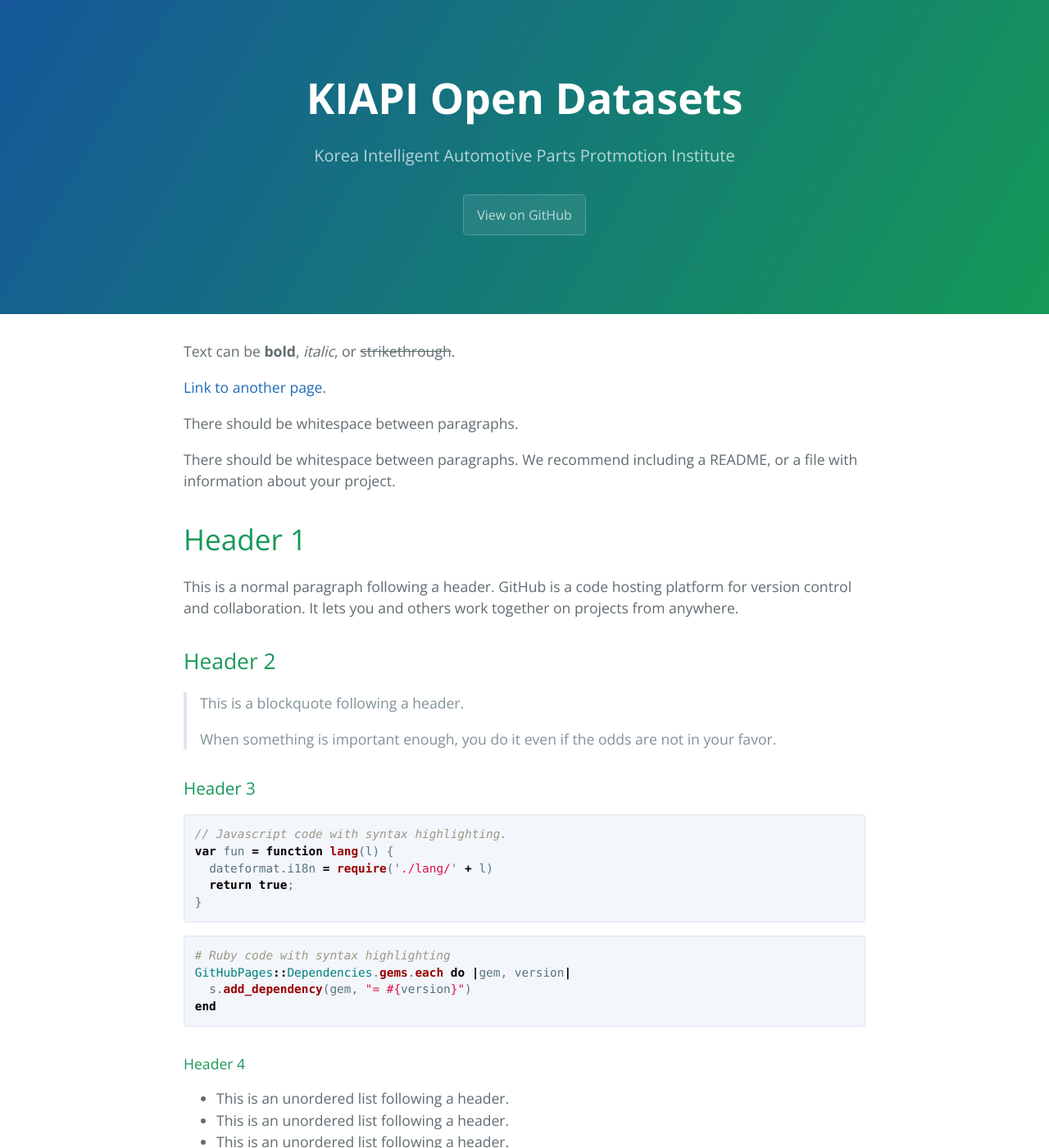
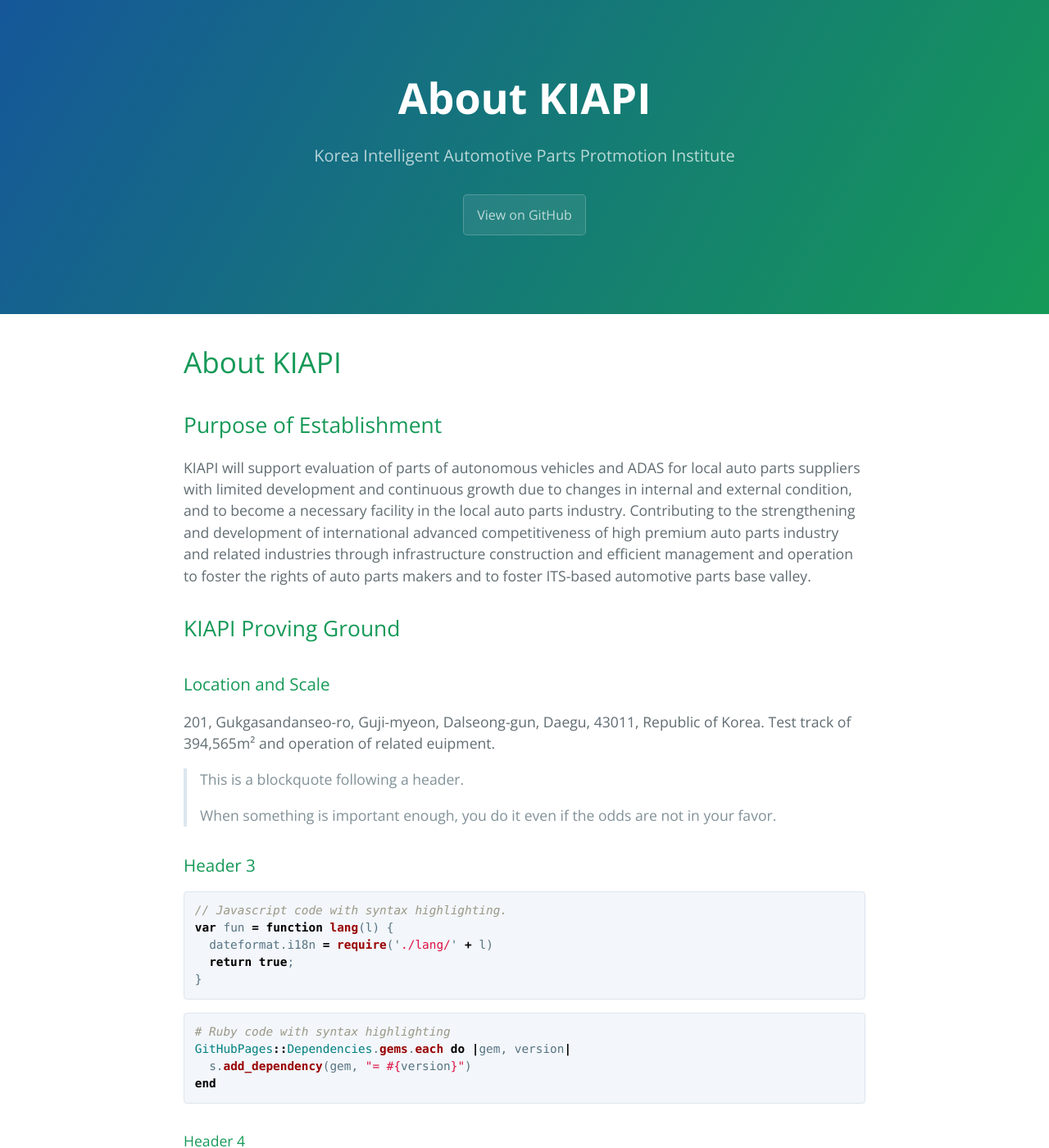
Before and after one commit to thkim1351/Kiapi-Open-Datasets.github.io, a Jekyll site: the page built from docs/index.md, in a window 1280 px wide and 1400 px high. Shown: the whole window at 82% size. Built offline with Jekyll 4.4.1, drawn with Linux system fonts in a browser that asks for light colours; our own code applies the rules of GitHub Pages for plain Markdown files.

Commit message:
Update index.md

```diff
--- a/docs/index.md
+++ b/docs/index.md
@@ -2,19 +2,19 @@
 layout: default
 ---
 
-Text can be **bold**, _italic_, or ~~strikethrough~~.
 
-[Link to another page](./another-page.html).
 
-There should be whitespace between paragraphs.
+# About KIAPI
+## Purpose of Establishment
+KIAPI will support evaluation of parts of autonomous vehicles and ADAS for local auto parts suppliers with limited development and continuous growth due to changes in internal and external condition, and to become a necessary facility in the local auto parts industry.
+Contributing to the strengthening and development of international advanced competitiveness of high premium auto parts industry and related industries through infrastructure construction and efficient management and operation to foster the rights of auto parts makers and to foster ITS-based automotive parts base valley.
 
-There should be whitespace between paragraphs. We recommend including a README, or a file with information about your project.
 
-# Header 1
+## KIAPI Proving Ground
 
-This is a normal paragraph following a header. GitHub is a code hosting platform for version control and collaboration. It lets you and others work together on projects from anywhere.
-
-## Header 2
+### Location and Scale
+201, Gukgasandanseo-ro, Guji-myeon, Dalseong-gun, Daegu, 43011, Republic of Korea.
+Test track of 394,565m² and operation of related euipment.
 
 > This is a blockquote following a header.
 >
```
